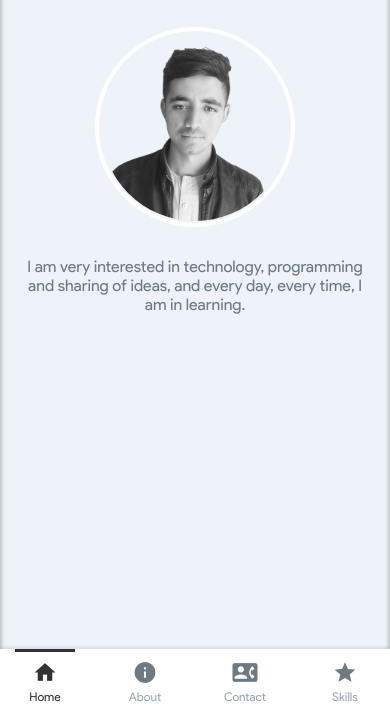
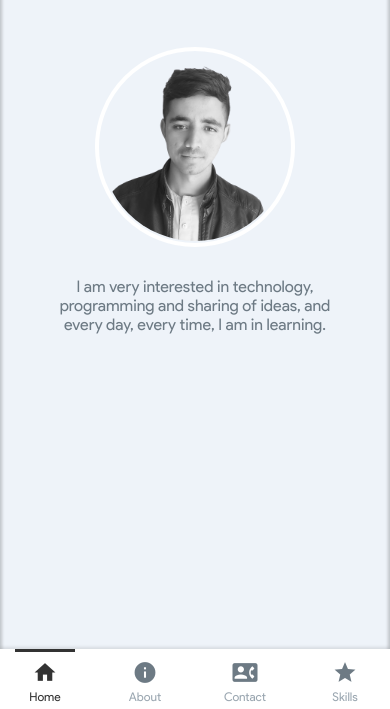
Before and after one commit to Qasim345/PwaWebsite, a plain HTML site: page index.html in a window 390 px wide. Shown: the part 135-844 px from the top of the page. Drawn offline with Linux system fonts and the light colour scheme.

Commit message:
update style.css

```diff
--- a/dist/style.css
+++ b/dist/style.css
@@ -89,9 +89,9 @@ h1,h2,h3,h4,h5,a {
   color: var(--co);
 }
 .container {
-  width: 360px;
-  margin: 0 auto;
-  overflow: hidden;
+  width: 100%;
+  height: 100%;
+  padding: 20px 30px;
 }
 .container h1 {
   color: #333;
@@ -330,10 +330,6 @@ h1,h2,h3,h4,h5,a {
 }
 /* // skills-page */
 @media (max-width: 480px){
-  .container{
-    width: 100%;
-    height: 100vh;
-  }
   a{
     cursor: default;
   }
```
